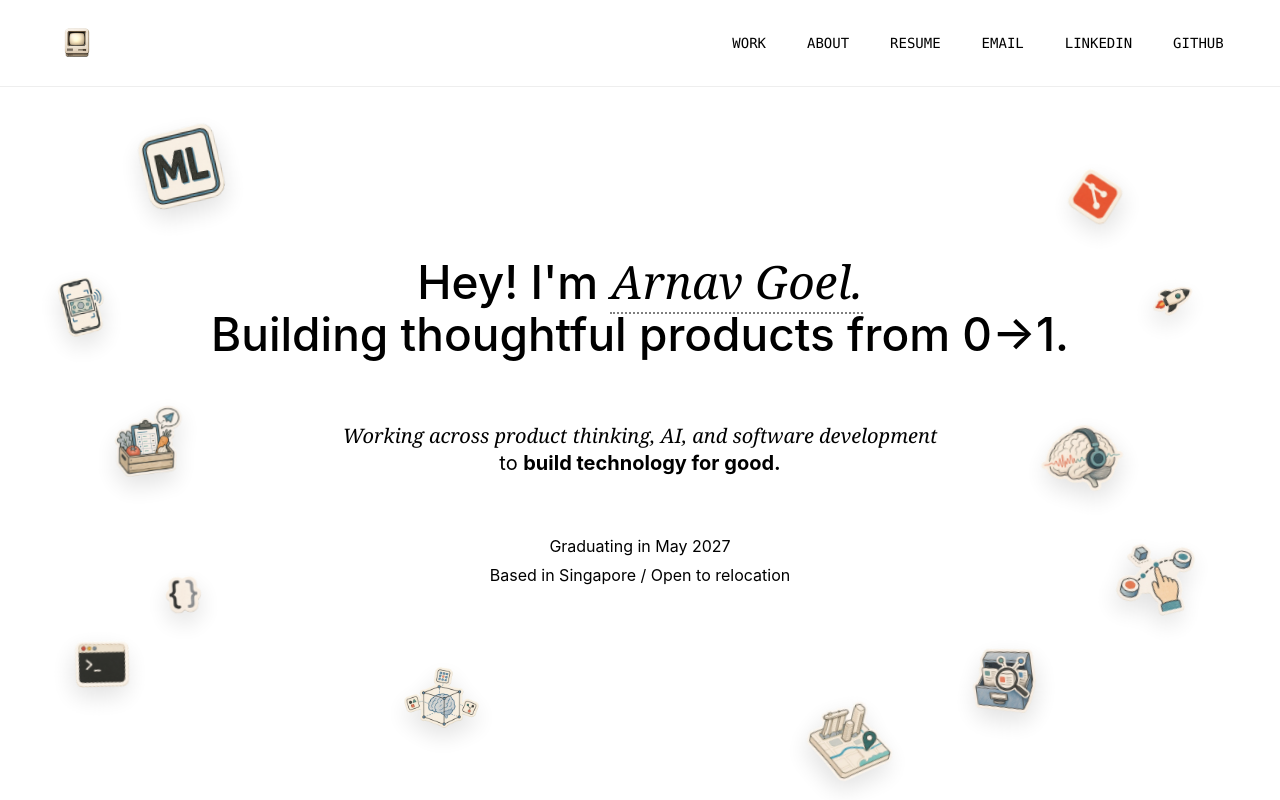
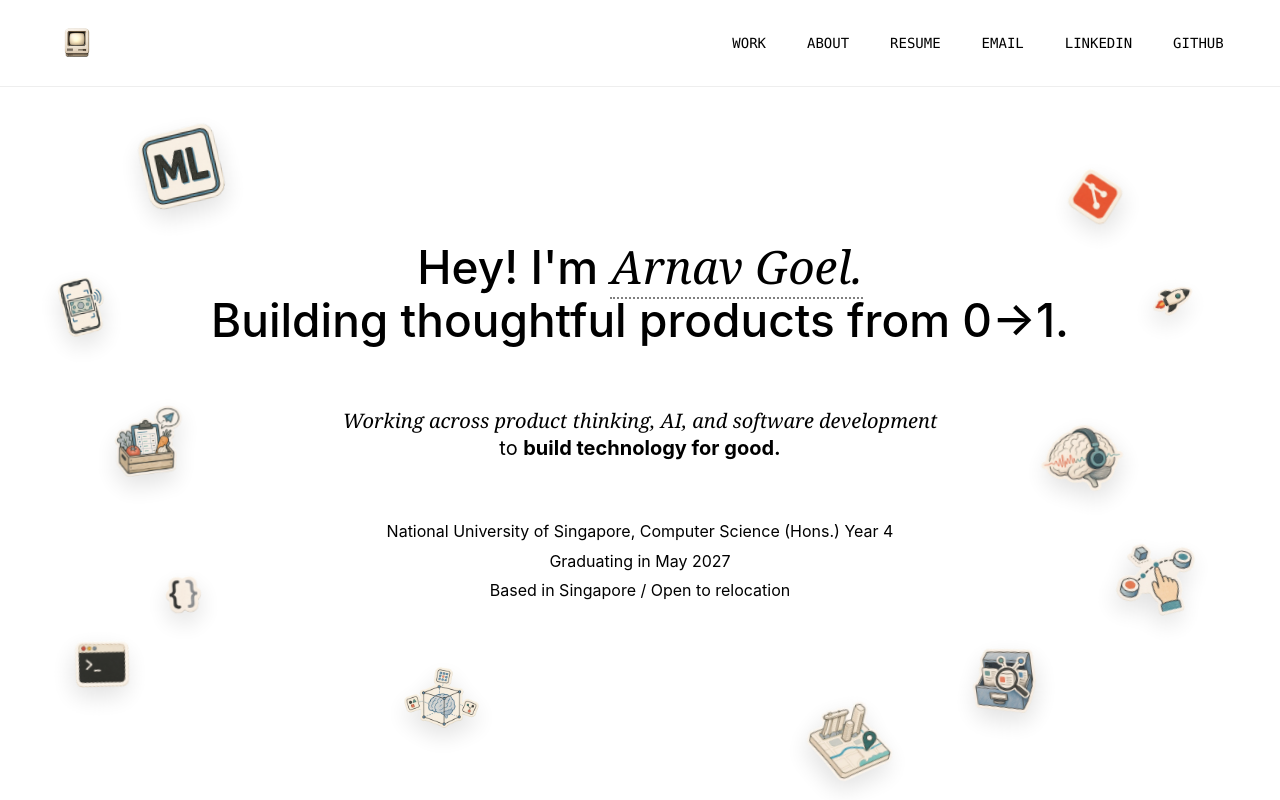
Before and after one commit to arnav-goel05/portfolio-website, a React (Vite) app: page / in a window 1280 px wide. Shown: the top 800 px of the page. Built offline with nearby package versions, Linux system fonts and the light colour scheme.

Commit message:
Add NUS education details to hero

```diff
--- a/src/pages/PortfolioPage.tsx
+++ b/src/pages/PortfolioPage.tsx
@@ -32,6 +32,7 @@ export function PortfolioPage() {
           to <strong>build technology for good.</strong>
         </p>
         <div className="hero-status">
+          <p>National University of Singapore, Computer Science (Hons.) Year 4</p>
           <p>Graduating in May 2027</p>
           <p className="hero-location">Based in Singapore / Open to relocation</p>
         </div>
```
Also changed, not shown: 2 other files (tests, documents, lock files or other folders).
